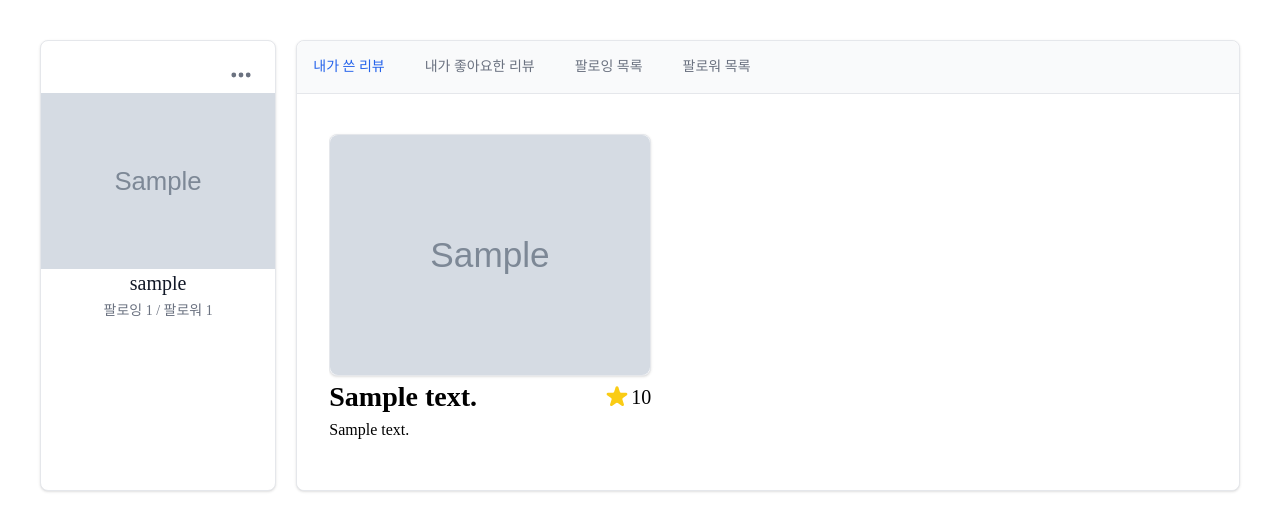
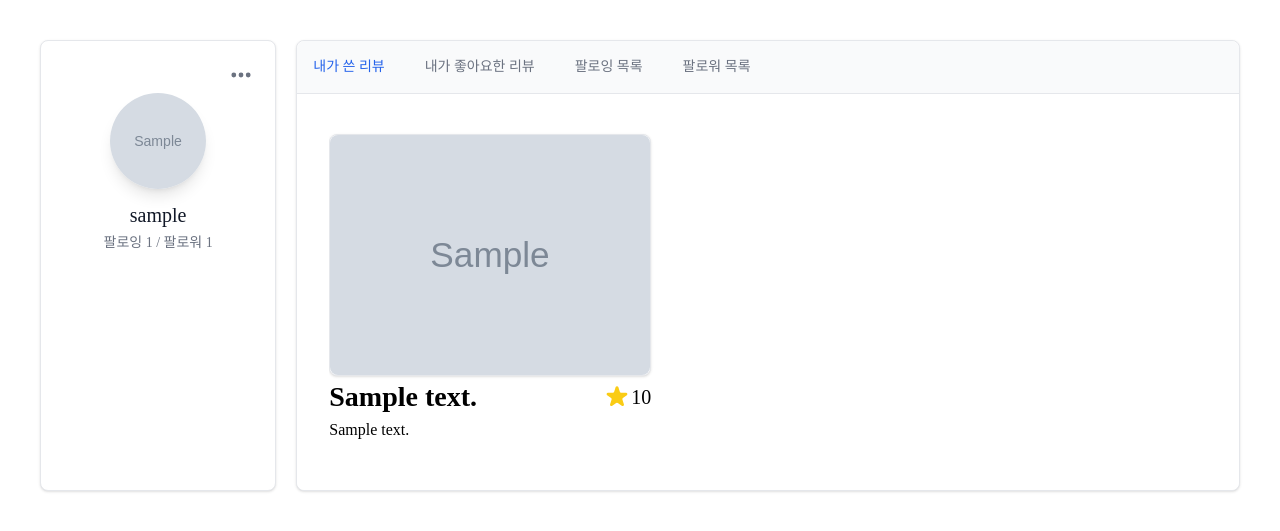
Before and after one commit to YongJuDo/greatchoice, a Django app: a page that uses accounts/templates/accounts/profile.html in a window 1280 px wide. Shown: the part 70-601 px from the top of the page. Run offline with Django 3.2, Linux system fonts and the light colour scheme; a user stored in the database is signed in; tables that the repository leaves empty hold one stand-in row (values such as "Sample post"); grey boxes marked "Sample" are stand-in pictures; some libraries are stand-ins or nearby versions; some web fonts are replaced.

Commit message:
프로필이미지업로드

```diff
--- a/accounts/templates/accounts/profile.html
+++ b/accounts/templates/accounts/profile.html
@@ -28,7 +28,7 @@
       </div>
     </div>
     <div class="flex flex-col items-center pb-10">
-      <img src="{{ person.profile_image.url }}" class="card-img-top" alt=''>
+      <img class="w-24 h-24 mb-3 rounded-full shadow-lg" src="{{ person.profile_image.url }}" class="card-img-top" alt=''>
       {% comment %} <img class="w-24 h-24 mb-3 rounded-full shadow-lg" src="https://picsum.photos/200" alt="#"/> {% endcomment %}
       <h5 class="mb-1 text-xl font-medium text-gray-900">{{ person.username }}</h5>
       <span class="text-sm text-gray-500">팔로잉 {{ person.followings.all.count }} / 팔로워 {{ person.followers.all.count }}</span>
```
Also changed, not shown: accounts/migrations/0003_alter_customuser_profile_image.py (added).
